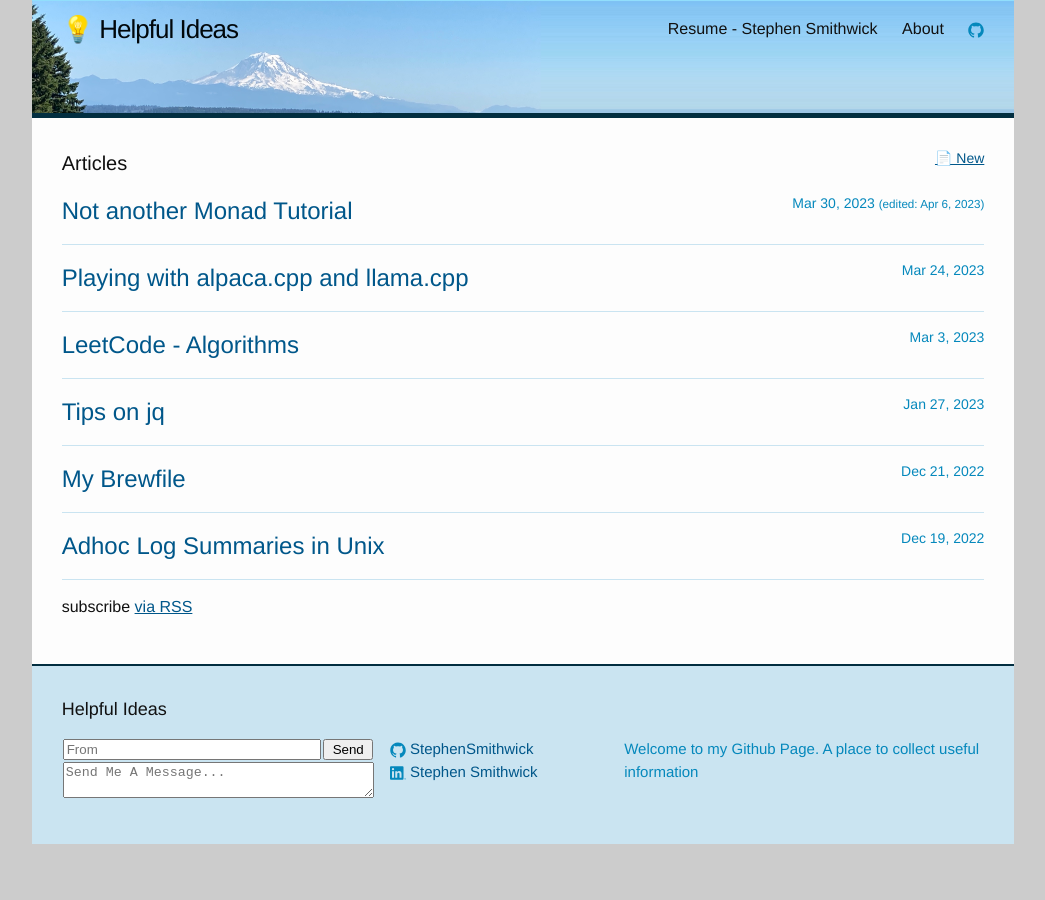
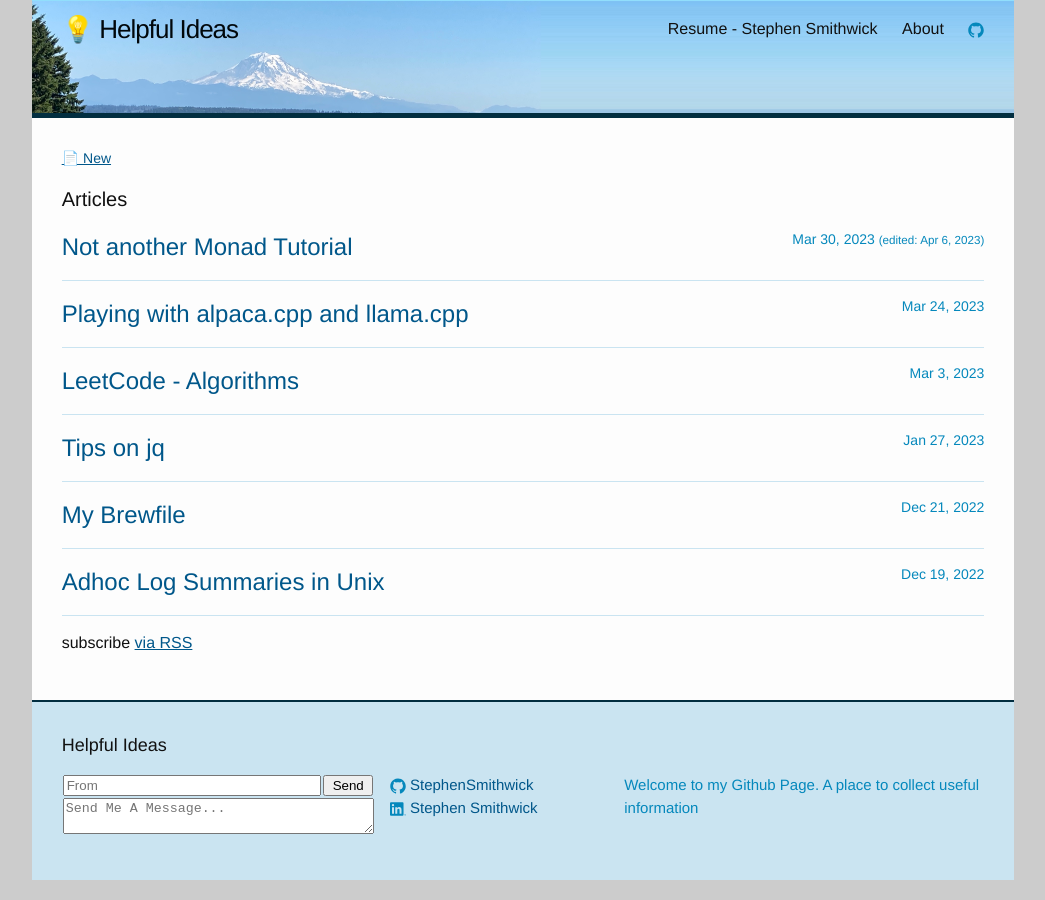
Before and after one commit to StephenSmithwick/StephenSmithwick.github.io, a Jekyll site: the page built from index.html, in a window 1280 px wide. Shown: the whole page, without its empty margins (117-1162 px from the left). Built offline with Jekyll 4.4.1, drawn with Linux system fonts in a browser that asks for light colours.

Commit message:
tweaking post list to use grid layout and post formatting

```diff
--- a/_sass/_base.scss
+++ b/_sass/_base.scss
@@ -64,16 +64,15 @@
  * Tags
  */
  .tag {
-    top: 0em;
+    margin-left: -1em;
     background-color: $mid-blue;
-    border-radius: .5em;
+    border: 1px solid $dark-blue;
+    border-radius: 1em;
     padding: 0 0.25em;
     color: #fff;
     font-size: small;
     vertical-align: text-top;
   }
-
-
 
 /**
  * Lists
@@ -94,14 +93,14 @@
     grid-template-columns: fit-content(20%) auto;
 
     dt {
-      color: $dark-green;
-      font-weight: bolder;
-      grid-column: 1;
+        color: $dark-green;
+        font-weight: bolder;
+        grid-column: 1;
     }
 
     dd {
         margin-left: 1em;
-      grid-column: 2;
+        grid-column: 2;
     }
   }
 
--- a/_sass/_layout.scss
+++ b/_sass/_layout.scss
@@ -185,20 +185,32 @@
     margin-left: 0;
     list-style: none;
 
-    a {
-        text-decoration: none;
-    }
-
     > li {
         margin-bottom: $spacing-unit/2;
         border-bottom: 1px solid $light-blue;
+
+        h2 {
+            display: grid;
+            grid-template-columns: 70% 30%;
+
+            a {
+                text-decoration: none;
+                grid-column: 1;
+            }
+
+            .post-meta {
+                grid-column: 2;
+                justify-self: end;
+                text-align: right;
+                small { white-space: nowrap; }
+            }
+        }
     }
 }
 
 .post-meta {
     font-size: $small-font-size;
     color: $grey-color;
-    float: right;
 }
 
 .post-link {
```
